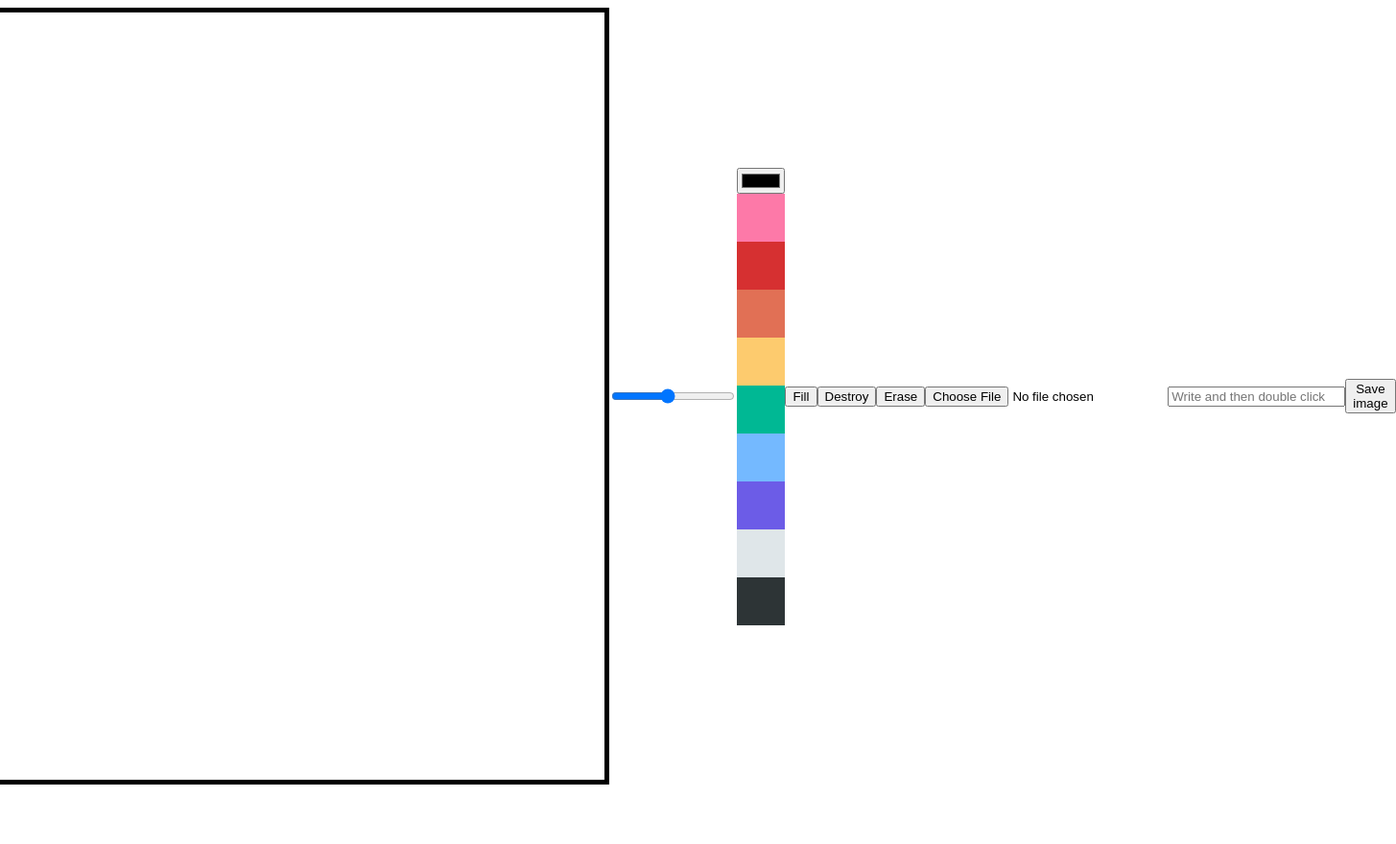
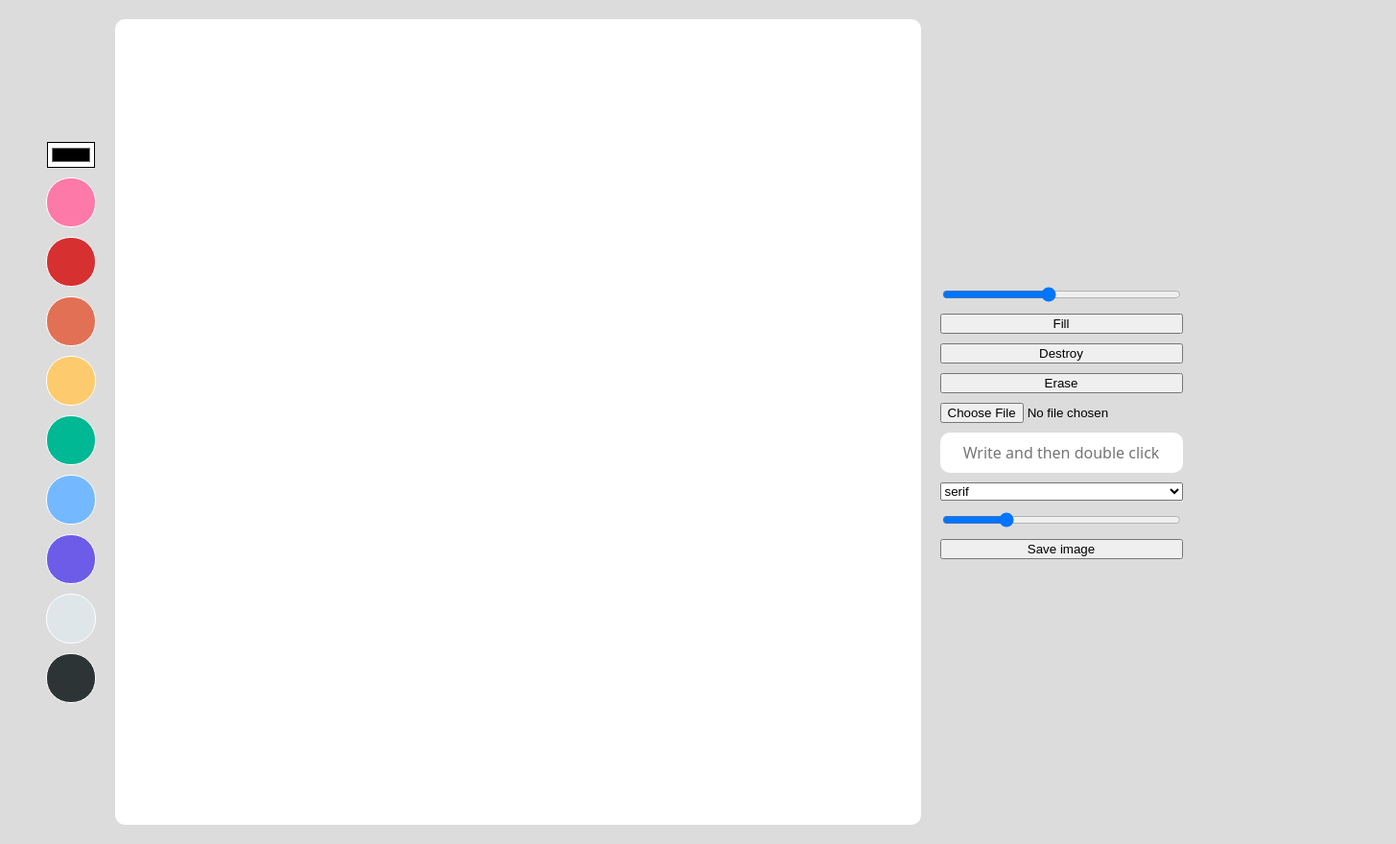
Before and after one commit to romiwaves/meme-maker, a plain HTML site: page index.html in a window 1280 px wide. Shown: the whole page at 96% size, 1455 px wide, since content can reach past the window. Before the commit the page ends 826 px from the top, so only its background shows below. Drawn offline with Linux system fonts and the light colour scheme.

Commit message:
font size/selection, CSS

```diff
--- a/app.js
+++ b/app.js
@@ -11,6 +11,8 @@ const eraseBtn = document.getElementById("erase-btn");
 const fileInput = document.getElementById("file");
 const textInput = document.getElementById("text");
 const saveBtn = document.getElementById("save");
+const fontSelection = document.getElementById("font-selection");
+const textSize = document.getElementById("font-size");
 
 const CANVAS_WIDTH = 800;
 const CANVAS_HEIGHT = 800;
@@ -21,6 +23,8 @@ ctx.lineWidth = lineWidth.value;
 ctx.lineCap = "round";
 let isPainting = false;
 let isFilling = false;
+let fontName = "";
+let fontSize = "";
 
 function onMove(event) {
     if(isPainting) {
@@ -99,7 +103,7 @@ function onDoubleClick(event) {
     if (text !== ""){
     ctx.save();
     ctx.lineWidth = 1;
-    ctx.font = "48px serif";
+    ctx.font = `${fontSize}px ${fontName}`;
     ctx.fillText(text, event.offsetX, event.offsetY);
     ctx.restore();
     }
@@ -112,6 +116,17 @@ function onSaveClick() {
     a.download = "myDrawing.png";
     a.click();
 }
+
+function onFontClick() {
+    fontName = fontSelection.value;
+}
+
+function onSizeClick(event) {
+    fontSize = event.target.value;
+}
+
+fontSelection.addEventListener("change", onFontClick);
+textSize.addEventListener("change", onSizeClick);
 
 canvas.addEventListener("dblclick", onDoubleClick);
 canvas.addEventListener("mousemove", onMove);
--- a/index.html
+++ b/index.html
@@ -7,9 +7,7 @@
     <link rel="stylesheet" href="styles.css"/>
 </head>
 <body>
-    <canvas></canvas>
-    <input id="line-width" type ="range" min ="1" max="10" value="5" />
-    <div>
+    <div class="color-options">
         <input type="color" id="color" />
         <div class="color-option" style="background-color: #fd79a8;" data-color="#fd79a8"></div>
         <div class="color-option" style="background-color: #d63031;" data-color="#d63031"></div>
@@ -21,12 +19,24 @@
         <div class="color-option" style="background-color: #dfe6e9;" data-color="#dfe6e9"></div>
         <div class="color-option" style="background-color: #2d3436;" data-color="#2d3436"></div>
     </div>
+    <canvas></canvas>
+    <div class="btns">
+        <input id="line-width" type ="range" min ="1" max="10" value="5" />
         <button id="mode-btn">Fill</button>
         <button id="destroy-btn">Destroy</button>
         <button id="erase-btn">Erase</button>
         <input type="file" accept="image/*" id="file" />
         <input type="text" placeholder="Write and then double click" id="text" />
+        <select id="font-selection">
+            <option selected>serif</option>
+            <option>sans-serif</option>
+            <option>monospace</option>
+            <option>cursive</option>
+            <option>fantasy</option>
+        </select>
+        <input id="font-size" type="range" min="30" max="100" value="48" />
         <button id="save">Save image</button>
         <script src="app.js"></script>
+    </div>
 </body>
 </html>
--- /dev/null
+++ b/reset.css
@@ -0,0 +1,48 @@
+/* http://meyerweb.com/eric/tools/css/reset/
+   v2.0 | 20110126
+   License: none (public domain)
+*/
+
+html, body, div, span, applet, object, iframe,
+h1, h2, h3, h4, h5, h6, p, blockquote, pre,
+a, abbr, acronym, address, big, cite, code,
+del, dfn, em, img, ins, kbd, q, s, samp,
+small, strike, strong, sub, sup, tt, var,
+b, u, i, center,
+dl, dt, dd, ol, ul, li,
+fieldset, form, label, legend,
+table, caption, tbody, tfoot, thead, tr, th, td,
+article, aside, canvas, details, embed,
+figure, figcaption, footer, header, hgroup,
+menu, nav, output, ruby, section, summary,
+time, mark, audio, video {
+	margin: 0;
+	padding: 0;
+	border: 0;
+	font-size: 100%;
+	font: inherit;
+	vertical-align: baseline;
+}
+/* HTML5 display-role reset for older browsers */
+article, aside, details, figcaption, figure,
+footer, header, hgroup, menu, nav, section {
+	display: block;
+}
+body {
+	line-height: 1;
+}
+ol, ul {
+	list-style: none;
+}
+blockquote, q {
+	quotes: none;
+}
+blockquote:before, blockquote:after,
+q:before, q:after {
+	content: '';
+	content: none;
+}
+table {
+	border-collapse: collapse;
+	border-spacing: 0;
+}
--- a/styles.css
+++ b/styles.css
@@ -1,7 +1,21 @@
+@import "reset.css";
+
+body {
+    display: flex;
+    gap: 20px;
+    justify-content: space-between;
+    align-items: flex-start;
+    background-color: gainsboro;
+    padding: 20px;
+    font-family: system-ui, -apple-system, BlinkMacSystemFont, 'Segoe UI', Roboto, Oxygen, Ubuntu, Cantarell, 'Open Sans', 'Helvetica Neue', sans-serif;
+}
+
 canvas {
     width: 800px;
     height: 800px;
-    border: 5px solid black;
+    background-color: white;
+    border-radius: 10px;
+    padding: 20px;
 }
 
 body {
@@ -10,8 +24,40 @@ body {
     align-items: center;
 }
 
+.btns {
+    display: flex;
+    flex-direction: column;
+    gap: 10px;
+}
+
+.color-options {
+    display: flex;
+    flex-direction: column;
+    gap: 10px;
+    align-items: center;
+}
+
 .color-option {
     width: 50px;
     height: 50px;
+    border-radius: 25px;
     cursor: pointer;
+    border: 1px solid white;
+    transition: transform ease-in-out .1s;
 }
+
+.color-option:hover {
+    transform: scale(1.2);
+}
+
+input#color {
+    background-color: white;
+}
+
+input#text {
+    all:unset;
+    padding: 10px 0px;
+    text-align: center;
+    border-radius: 10px;
+    background-color: white;
+}
```
Lines whose indentation alone changed are shown as unchanged.
